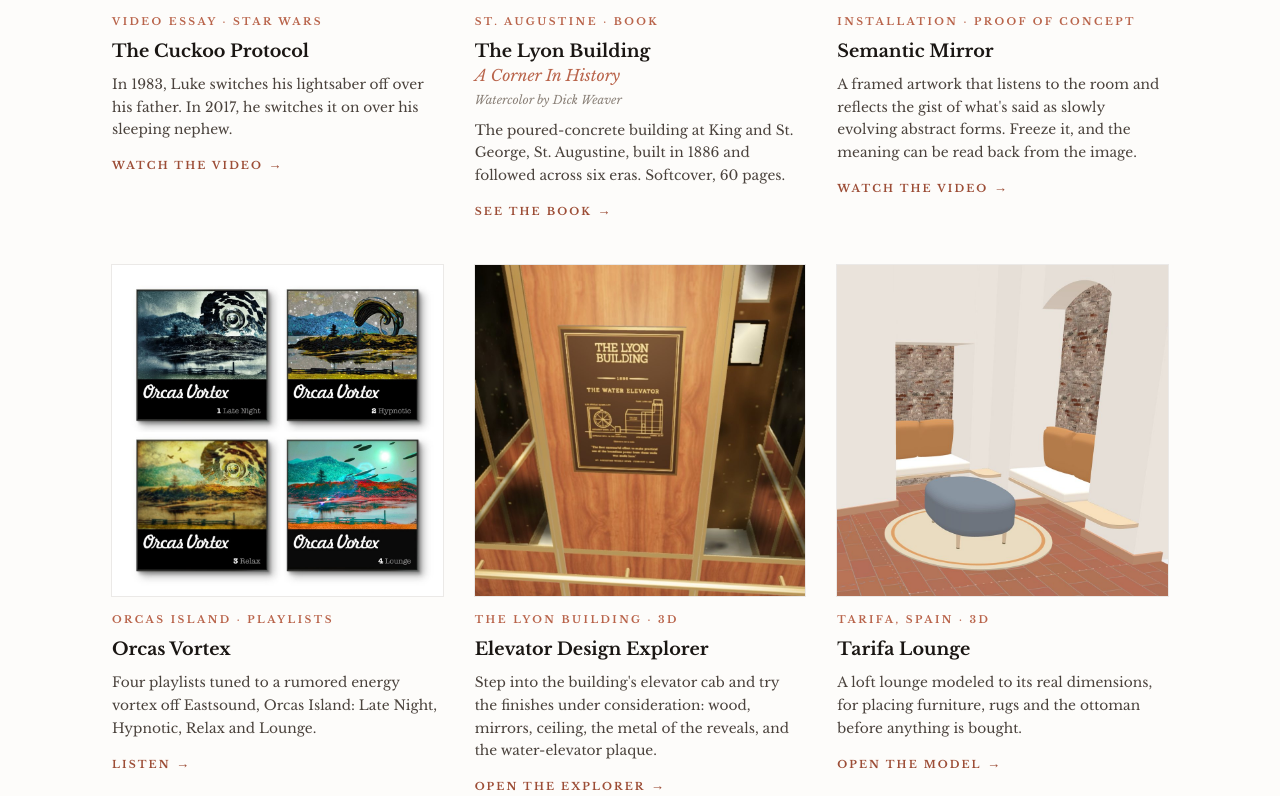
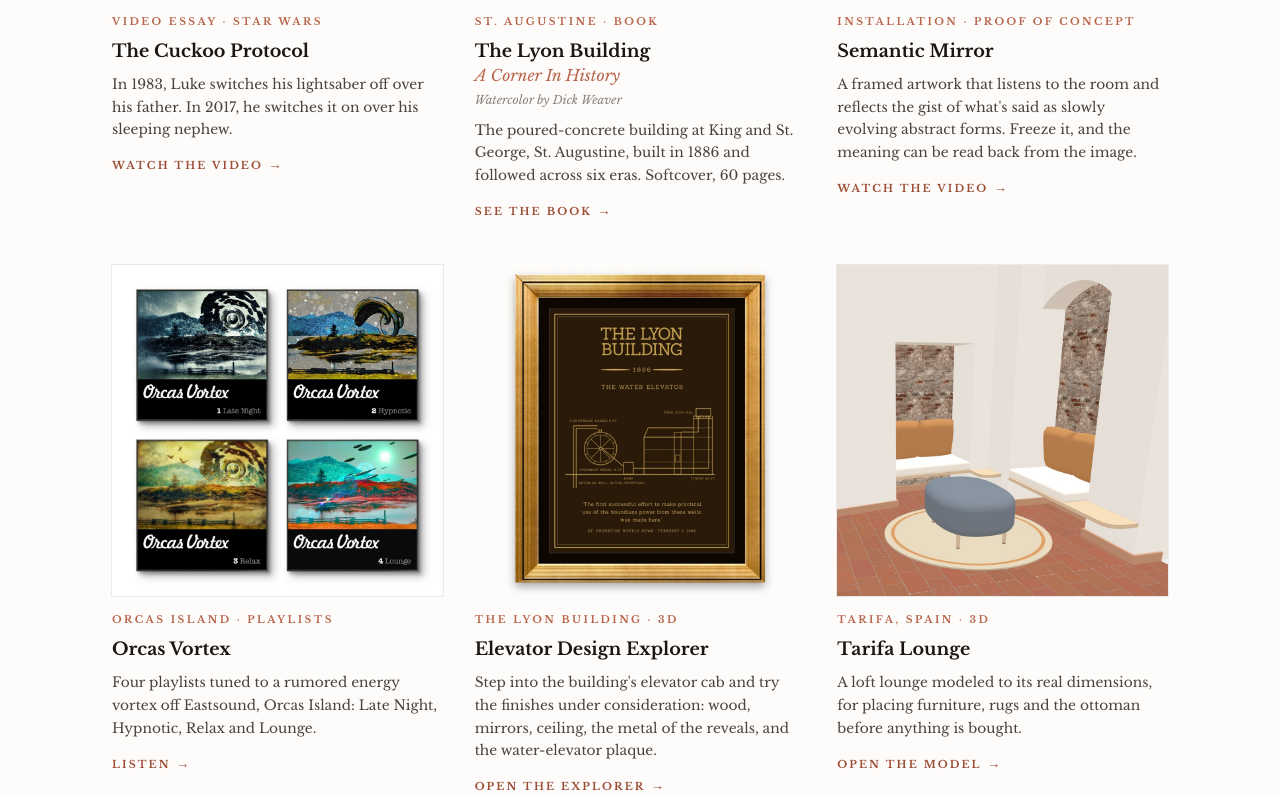
Before and after one commit to llullstudio/studio, a plain HTML site: page index.html in a window 1280 px wide. Shown: the part 556-1352 px from the top of the page. Drawn offline with nearby package versions, Linux system fonts and the light colour scheme.

Commit message:
lyon plaque

```diff
--- a/index.html
+++ b/index.html
@@ -135,8 +135,8 @@ footer{margin-top:clamp(3.5rem,7vw,5.5rem);padding:1.5rem 0 3.5rem;border-top:1p
       </a>
 
       <a class="tile" href="/lyon-cab/">
-        <div class="media">
-          <img src="/img/elevator.jpg" width="1000" height="1000" loading="lazy" alt="Inside the Lyon Building elevator cab in 3D: the water-elevator plaque on a wood panel, with brass rails and mirrors.">
+        <div class="media media--float">
+          <img src="/img/elevator-plaque.jpg" width="1000" height="1000" loading="lazy" alt="The Lyon Building water-elevator plaque in a gilt frame: a line drawing of the overshot wheel, pump and 60-foot tower, with an 1889 quote from the St. Augustine Weekly News.">
         </div>
         <p class="eyebrow">The Lyon Building · 3D</p>
         <h2>Elevator Design Explorer</h2>
```
Also changed, not shown: img/elevator-plaque.jpg (added).
